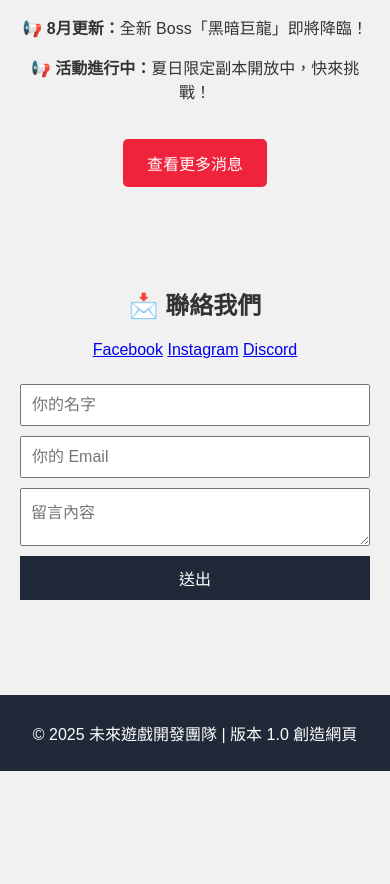
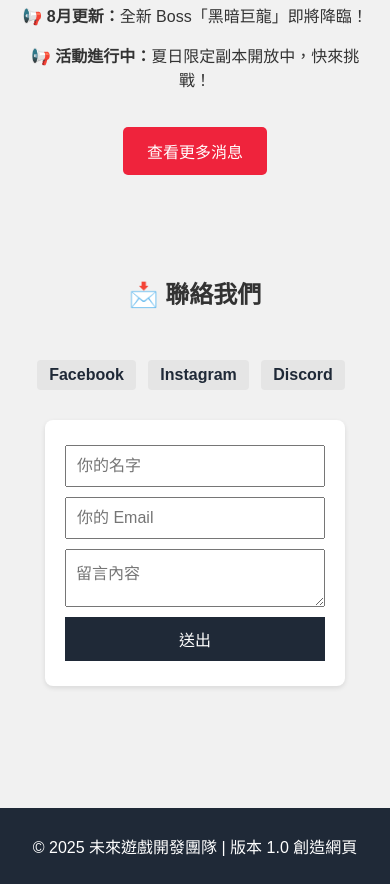
Before and after one commit to Elcan1989/GAME-START, a plain HTML site: page index.html in a window 390 px wide. Shown: the part 685-1569 px from the top of the page. Before the commit the page ends 1456 px from the top, so only its background shows below. Drawn offline with Linux system fonts and the light colour scheme.

Commit message:
Update style.css

```diff
--- a/style.css
+++ b/style.css
@@ -5,6 +5,7 @@ body {
   color: #333;
 }
 
+/* 導覽列 */
 nav {
   background: #1f2937;
   padding: 10px 20px;
@@ -15,6 +16,8 @@ nav {
 
 nav .logo {
   color: white;
+  font-size: 20px;
+  font-weight: bold;
 }
 
 nav ul {
@@ -31,12 +34,18 @@ nav ul li {
 nav ul li a {
   color: white;
   text-decoration: none;
+  transition: color 0.3s ease;
+}
+
+nav ul li a:hover {
+  color: #ef233c;
 }
 
 nav ul li a.active {
   text-decoration: underline;
 }
 
+/* 封面區 */
 .hero {
   background: url('https://via.placeholder.com/1200x500?text=遊戲封面') center/cover no-repeat;
   padding: 150px 20px;
@@ -53,8 +62,14 @@ nav ul li a.active {
   border-radius: 5px;
   display: inline-block;
   margin-top: 20px;
+  transition: background 0.3s ease;
 }
 
+.btn:hover {
+  background: #d90429;
+}
+
+/* 主要內容區 */
 .content {
   padding: 40px 20px;
   text-align: center;
@@ -70,11 +85,26 @@ nav ul li a.active {
   text-align: left;
 }
 
+/* 聯絡區塊 */
+#contact {
+  display: flex;
+  flex-wrap: wrap;
+  justify-content: center;
+  gap: 20px;
+  align-items: flex-start;
+}
+
+/* 聯絡表單 */
 form {
   display: flex;
   flex-direction: column;
+  flex: 1;
+  min-width: 260px;
   max-width: 400px;
-  margin: 20px auto;
+  background: #fff;
+  padding: 20px;
+  border-radius: 8px;
+  box-shadow: 0 2px 5px rgba(0,0,0,0.1);
 }
 
 input, textarea, button {
@@ -88,12 +118,36 @@ button {
   color: white;
   border: none;
   cursor: pointer;
+  transition: background 0.3s ease;
 }
 
 button:hover {
   background: #374151;
 }
 
+/* 社群連結 */
+.social-links {
+  margin: 10px 0;
+}
+
+.social-links a {
+  display: inline-block;
+  margin-right: 8px;
+  color: #1f2937;
+  font-weight: bold;
+  text-decoration: none;
+  background: #e5e5e5;
+  padding: 6px 12px;
+  border-radius: 4px;
+  transition: background 0.3s ease;
+}
+
+.social-links a:hover {
+  background: #ef233c;
+  color: white;
+}
+
+/* 頁尾 */
 footer {
   background: #1f2937;
   color: white;
@@ -102,22 +156,10 @@ footer {
   margin-top: 30px;
 }
 
-.contact-info {
-  background: #fff;
-  padding: 20px;
-  max-width: 500px;
-  margin: 10px auto;
-  border-radius: 8px;
-  box-shadow: 0 2px 5px rgba(0,0,0,0.1);
-  text-align: left;
+/* 響應式 */
+@media (max-width: 768px) {
+  #contact {
+    flex-direction: column;
+    align-items: center;
+  }
 }
-
-.contact-info a {
-  color: #ef233c;
-  text-decoration: none;
-}
-
-
-.social-links {
-  margin: 10px 0;
-}
```
